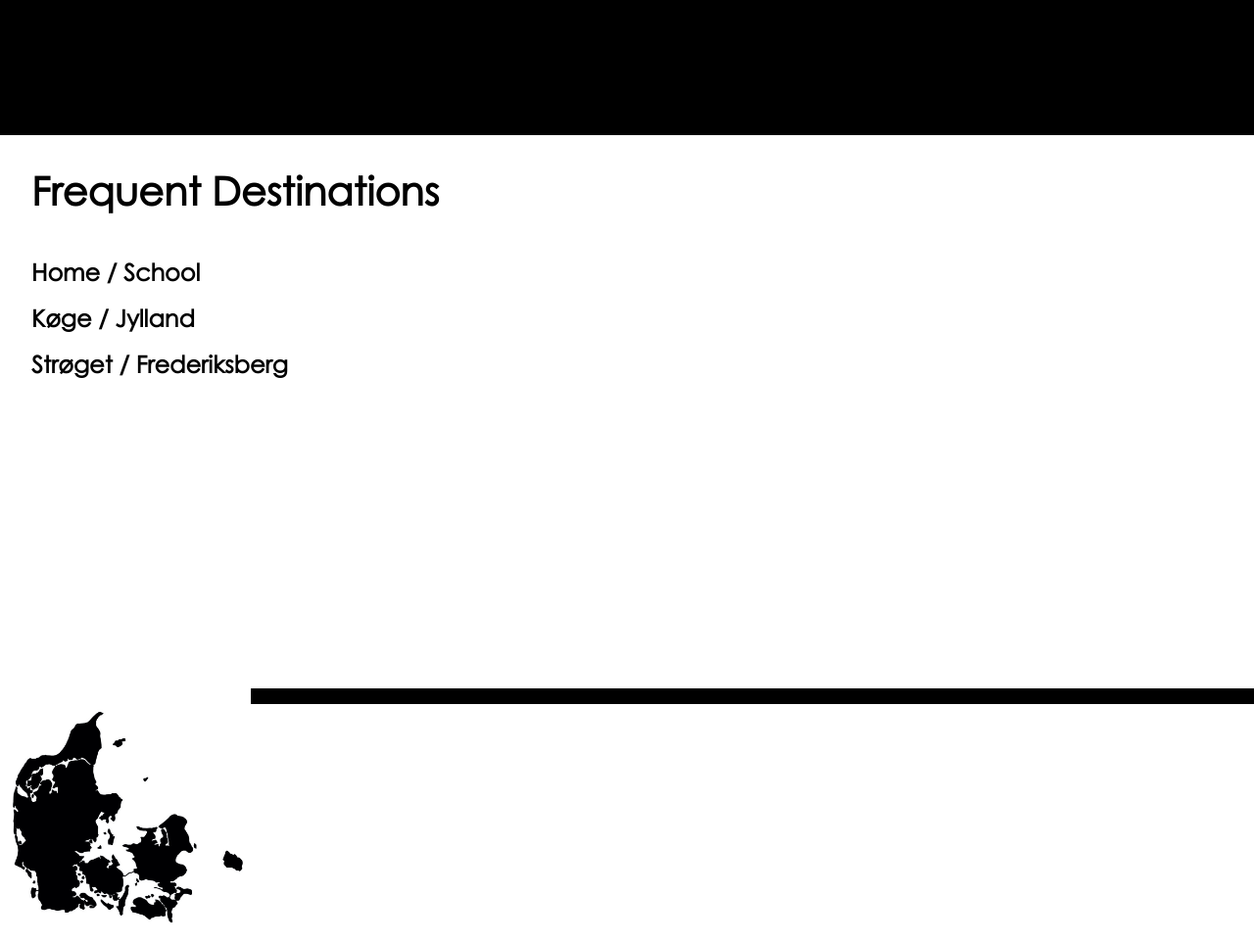
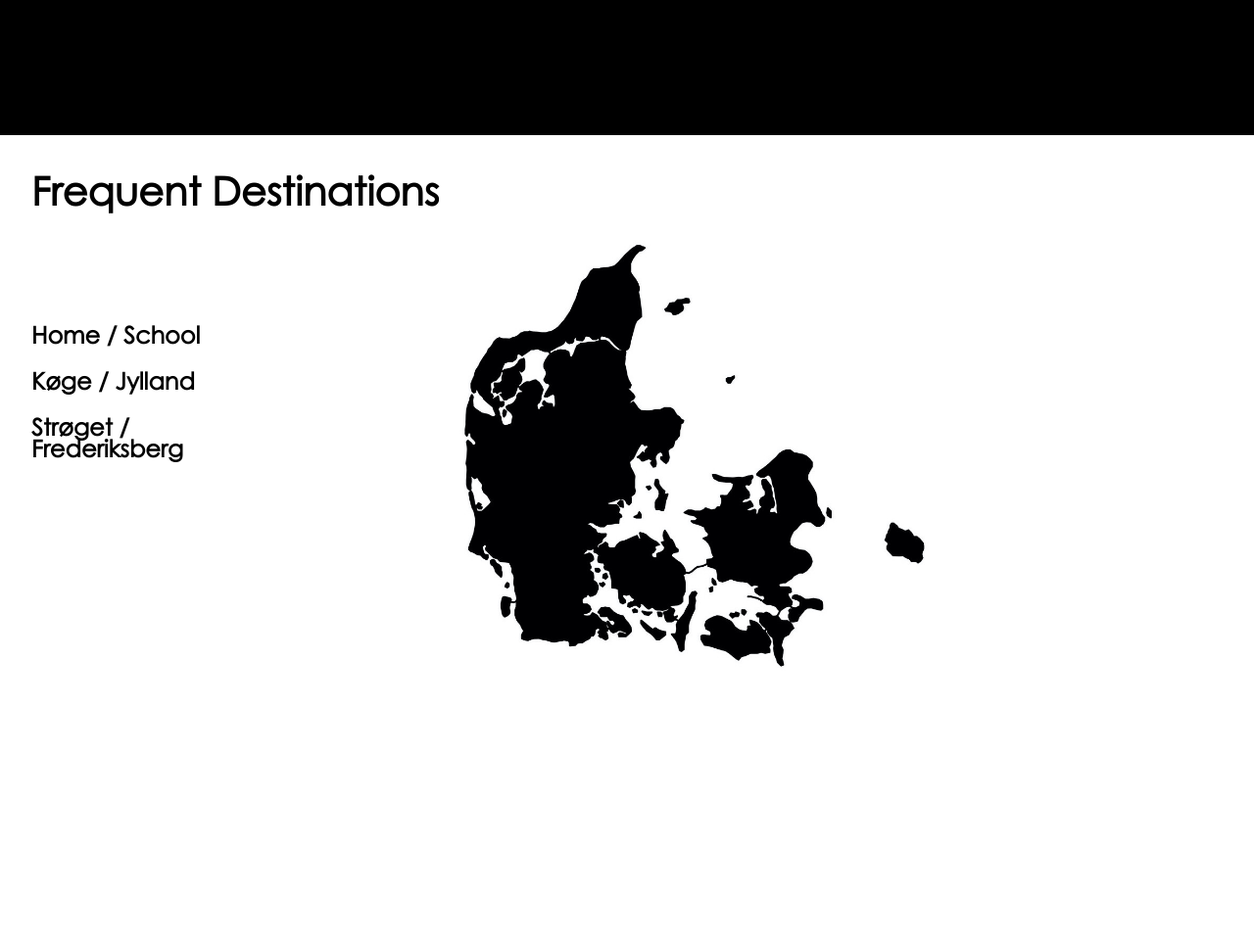
Before and after one commit to Hjorthex/volta, a plain HTML site: page profile.html in a window 1280 px wide. Shown: the part 1900-2862 px from the top of the page at 98% size. Drawn offline with Linux system fonts and the light colour scheme.

Commit message:
Destinations

```diff
--- a/profile.html
+++ b/profile.html
@@ -74,8 +74,8 @@
 
 
 
-
-    <div class="destinations">
+<section class="destinations">
+    <div>
       <h1> Frequent Destinations </h1>
             <h3> Home / School </h3>
             <h3> Køge / Jylland </h3>
@@ -83,7 +83,7 @@
         </div>
 
         <IMG class="destinations-image" SRC="./images/maps.jpg" alt="map">
-
+  </section>
 
     </section>
 </body>
--- a/style.css
+++ b/style.css
@@ -414,15 +414,16 @@ margin-right: 0.7rem;
       display: block;
       margin-top: 10%;
       padding-bottom: 20rem;
+      flex-direction: row;
+      display: flex;
       }
 
   .destinations h1{
       padding-top: 2rem;
       padding-left: 2rem;
       font-size: 2.5rem;
-      margin-bottom: 3rem;
+      margin-bottom: 7rem;
     }
-
 
       .destinations h3{
       color: black;
@@ -432,14 +433,15 @@ margin-right: 0.7rem;
           font-size: 1.5em;
           margin-top: 1.5rem;
           margin-left: 2rem;
-          margin-right: 2%;
-
       }
 
       .destinations-image{
         background-color: white;
-        width: 20%;
-        position: absolute;
+        width: 40%;
+        margin-top: 4rem;
+        text-align: right;
+
+
         }
 
 
```
Also changed, not shown: 4 other files.
